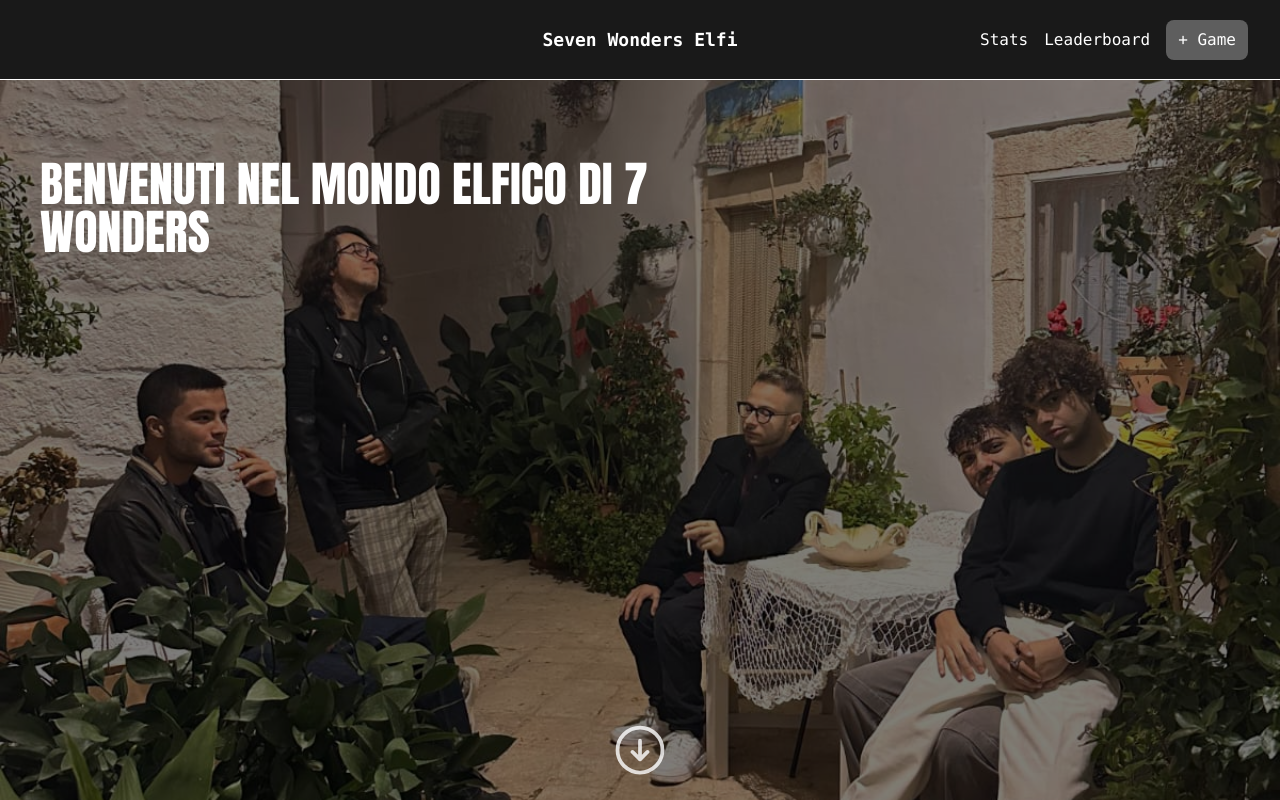
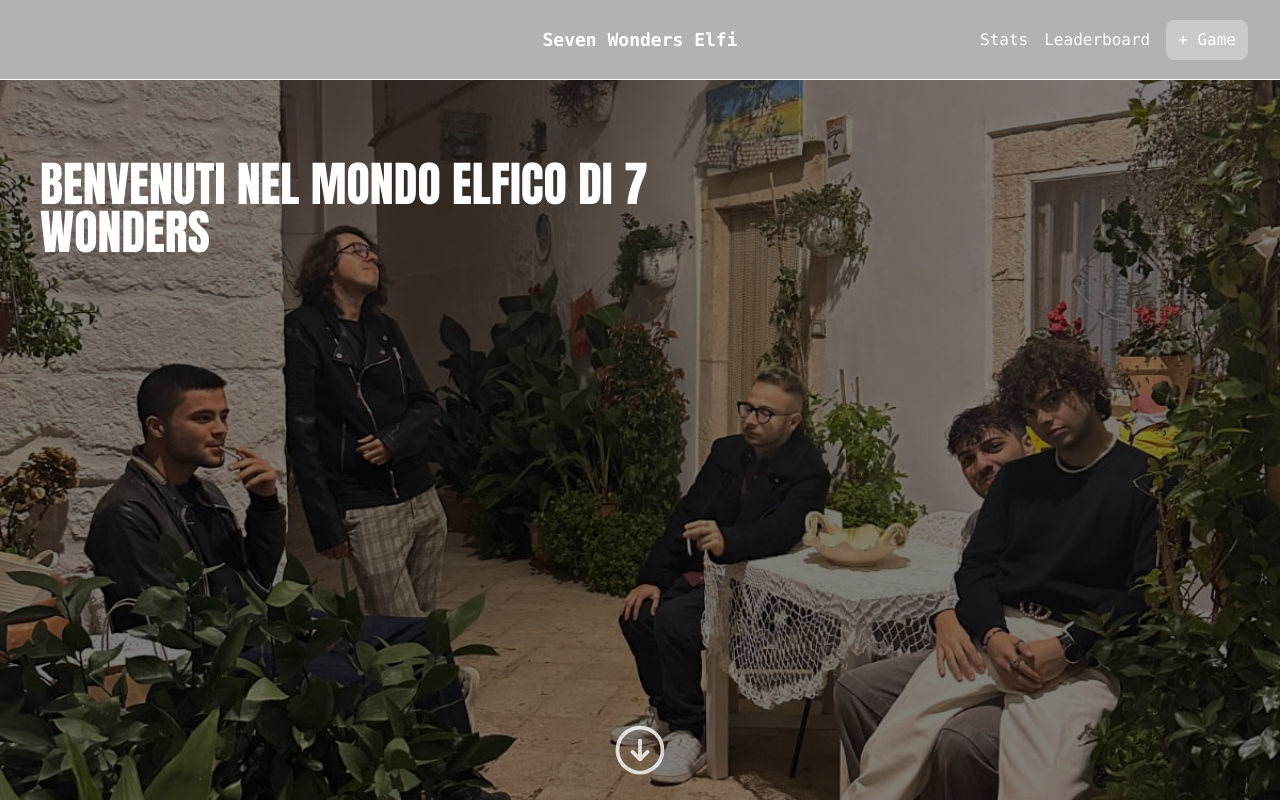
Before and after one commit to mattiacolucci/seven-wonders, a React (Vite) app: page /games in a window 1280 px wide. Built offline with nearby package versions, Linux system fonts and the light colour scheme.

Commit message:
bg and player names upper case

```diff
--- a/src/App.jsx
+++ b/src/App.jsx
@@ -6,7 +6,7 @@ function App() {
   return (
     <div className="w-full text-white font-mono flex flex-col items-center overflow-hidden">
       {/* Header */}
-      <Header/>
+      <Header light/>
 
       {/* Main content */}
       <main className="h-[90vh] w-full flex flex-col bg-[url('./assets/bg.jpg')] bg-cover bg-center relative">
--- a/src/Players.jsx
+++ b/src/Players.jsx
@@ -56,7 +56,7 @@ const Players=()=>{
                             <Link to={"/players/"+player}>
                                 <div key={index} className="h-min py-3 w-max px-5 flex items-center gap-5 transition-all hover:scale-[1.1] bg-[rgba(255,255,255,0.2)] rounded-[15px] animate-pop">
                                     <img src={data.siteAssetsUrl+"/"+player.toLowerCase()+".png?raw=True"} onError="this.onerror=null; this.src='https://www.iconpacks.net/icons/2/free-user-icon-3296-thumb.png'" title={player} className='w-8 h-8 rounded-full border-2 border-[rgba(255,255,255,0.4)]' />
-                                    <div className='text-xl'>{player}</div>
+                                    <div className='text-xl'>{player.at(0).toUpperCase()+player.slice(1)}</div>
                                 </div>
                             </Link>
                         ))}
```
